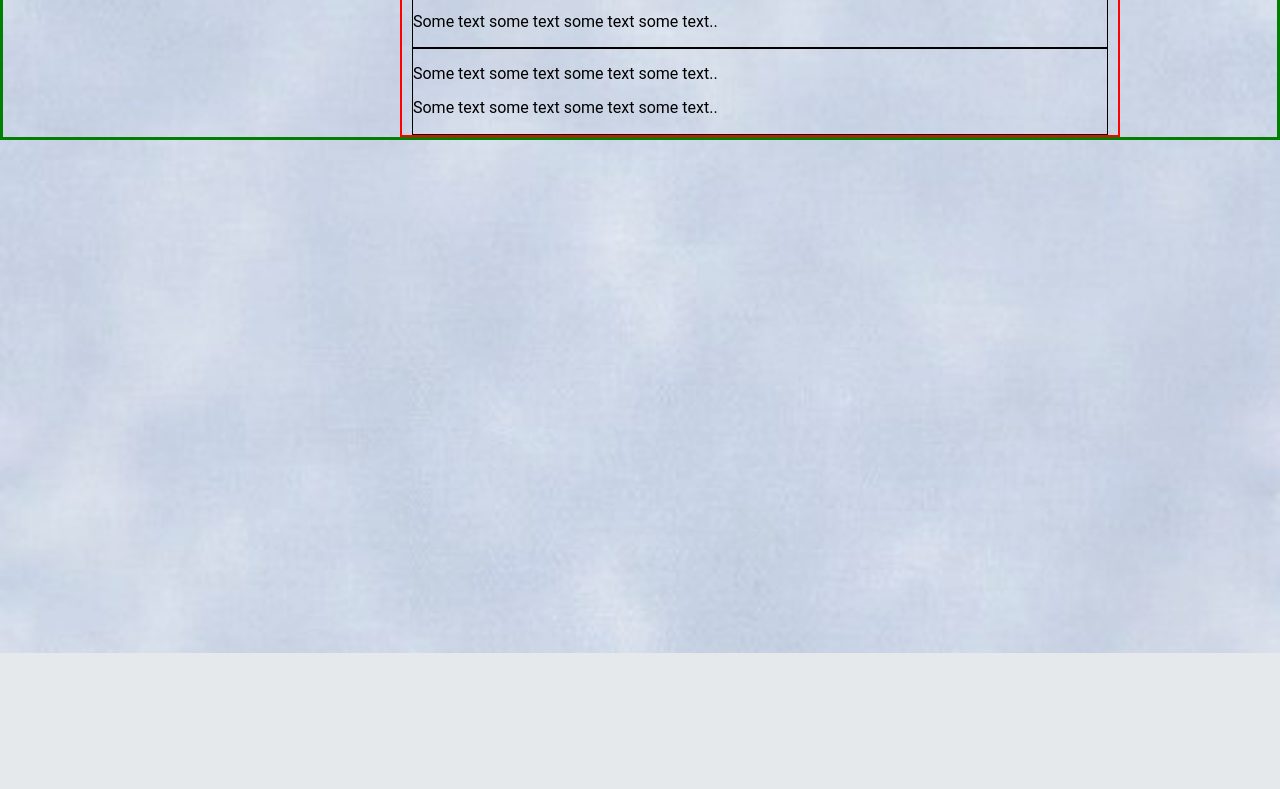
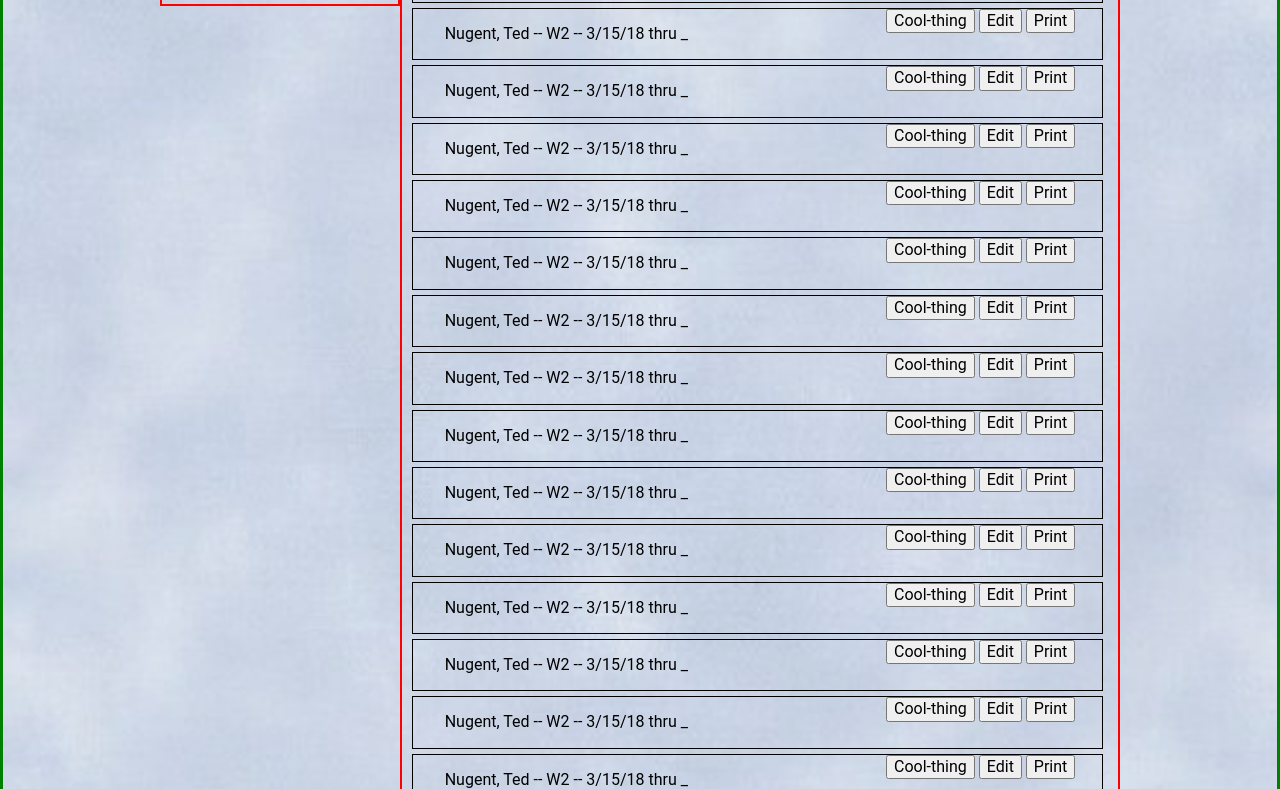
Before and after one commit to appliedFinance/Nodecap-DMS, a website: page Public/index.html in a window 1280 px wide. Shown: the part 147-936 px from the top of the page. Before the commit the page ends 800 px from the top, so only its background shows below. Drawn offline with nearby package versions, Linux system fonts and the light colour scheme.

Commit message:
Simple Directory mock-up working - each cell is a 6 by 6 grid - 3 buttons added

```diff
--- a/Public/dms.css
+++ b/Public/dms.css
@@ -10,6 +10,7 @@ body {
 	url("blue_gray_marble_seamless.jpg");
 	background-size: cover;
 	font-family: 'Roboto', 'New Times Roman', Serif;
+	margin-top: 30px;
 }
 
 .main {
@@ -76,7 +77,16 @@ body {
 .dropdown:hover .dropbtn {background-color: #3e8e41;}
 /* ------ Main Menu Drop Down ------ */
 
-.a-test {
+.a-dir {
 	border: 1px solid black;
-	margin: auto;
+	margin: 5px 5px auto auto;
+	padding-left: 5px;
 }
+
+.hidden {
+	display: none;
+}
+
+.dir-button {
+	text-align: right;
+}
--- a/Public/dms.js
+++ b/Public/dms.js
@@ -1,21 +1,34 @@
 // Client side
 const say = console.log;
 
+function renderAADirItem(name,type,startDate) {
+	let s = `
+		<div class="a-dir">
+		<div class="row">
+		<div class="col-6">
+		<p>${name} -- ${type} -- ${startDate} thru _</p>
+		</div>
+		<div class="col-6 dir-button">
+		<button>Cool-thing</button>
+		<button>Edit</button>
+		<button>Print</button>
+		</div>
+		</div>
+		</div>
+		`;
+	return s;
+}
+
 function load_MockData() {
-	$('.js-data').html(`
-		<div class="a-test">
-			<p>Some text some text some text some text..</p>
-			<p>Some text some text some text some text..</p>
-			<p>Some text some text some text some text..</p>
-			<p>Some text some text some text some text..</p>
-			<p>Some text some text some text some text..</p>
-		</div>
-
-		<div class="a-test">
-			<p>Some text some text some text some text..</p>
-			<p>Some text some text some text some text..</p>
-		</div>
-		`);
+	$('.js-data').html("");
+	for(let i=0; i<20; i++) {
+		let name = "Nugent, Ted";
+		let type = "W2";
+		let startDate = "3/15/18";
+		let elt = renderAADirItem(name,type,startDate);
+		say(elt);
+		$('.js-data').append(elt);
+	}
 }
 
 function load_MainMenu() {
--- a/Public/index.html
+++ b/Public/index.html
@@ -7,7 +7,6 @@
 		<meta name="viewport" content="width=device-width, initial-scale=1">
 		<link href="dms.css" rel="stylesheet" type="text/css" />
 		<link href="grid.css" rel="stylesheet" type="text/css" />
-
 	</head>
 	<body role="main">
 			<div class="top-info-bar">
@@ -24,6 +23,7 @@
 
 				<div class="col-9 border">
 					<div class="js-data"></div>
+					<div class="js-employee hidden">abc</div>
 				</div>
 
 			</div>
```
